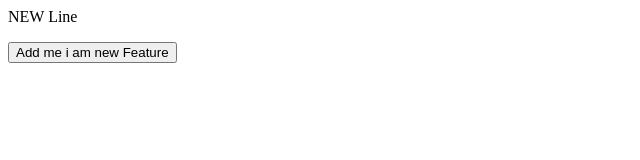
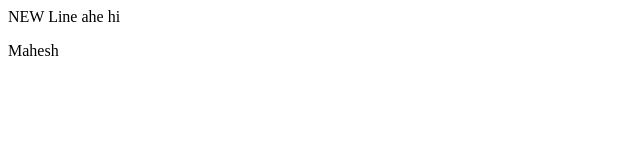
Before and after one commit to maheshkoli4206/Master-Project, a plain HTML site: page index.html in a window 1280 px wide. Shown: the whole page, without its empty margins (0-640 px from the left). Drawn offline with Linux system fonts and the light colour scheme.

Commit message:
label added on line 2

```diff
--- a/index.html
+++ b/index.html
@@ -1,2 +1,2 @@
-<p>NEW Line</p>
-<button>Add me i am new Feature</button>
+<p>NEW Line ahe hi</p>
+<label for="Mahesh">Mahesh</label>
```
Also changed, not shown: mahesh.html (added).
